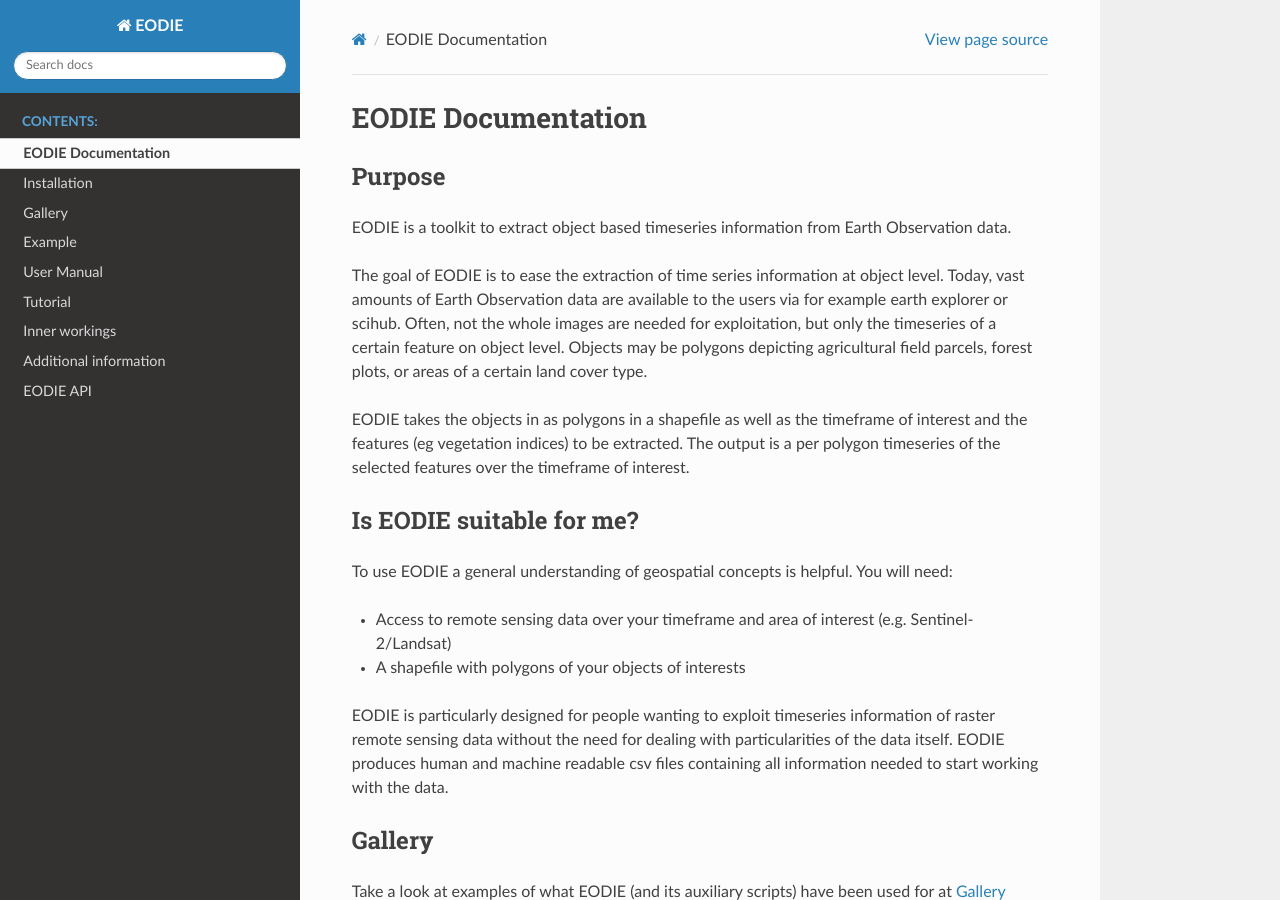
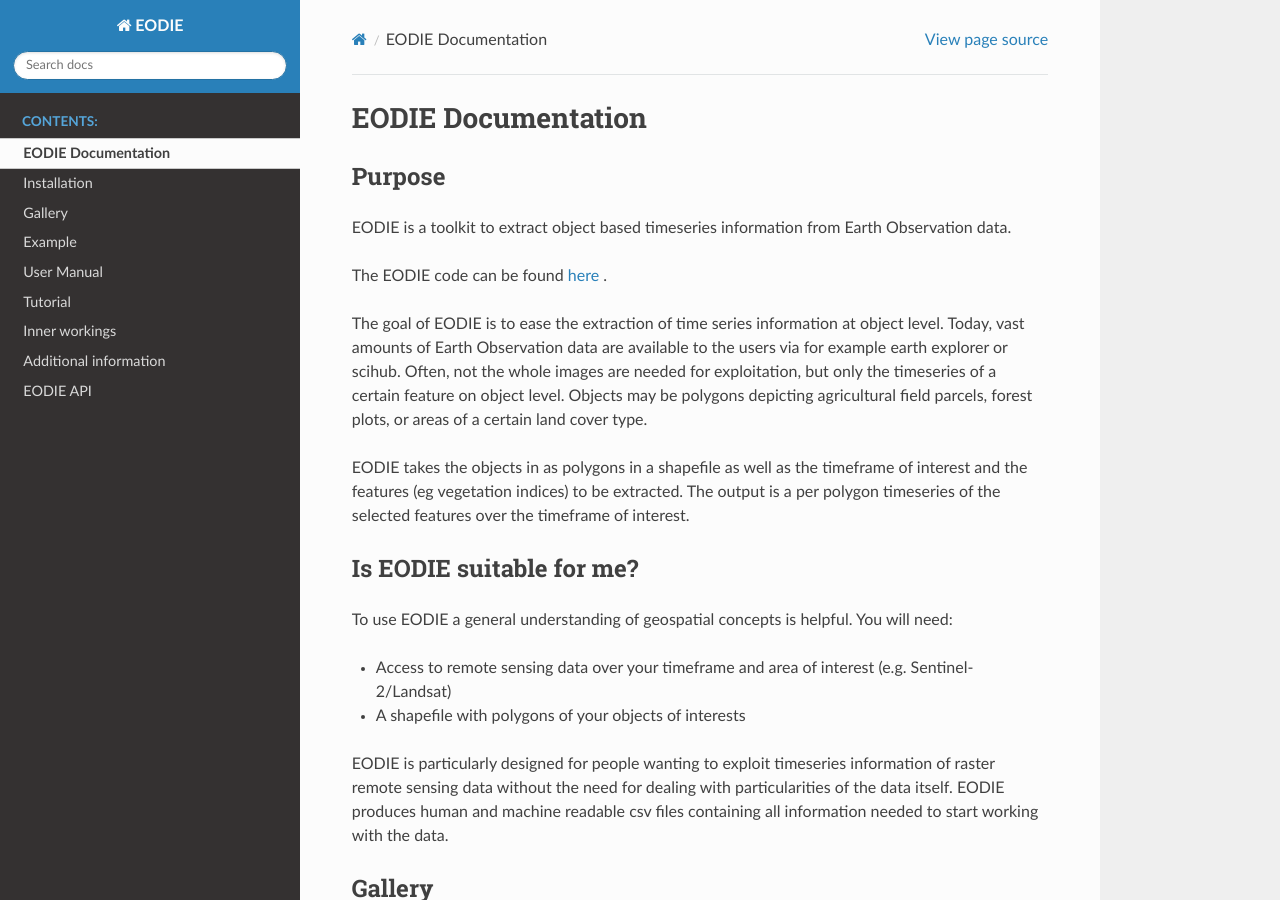
Before and after one commit to samumantha/EODIE, a Sphinx documentation site: the page built from docs/index.rst, in a window 1280 px wide and 900 px high. Built offline with Sphinx 7.4.7 and the Read the Docs theme 2.0.0, drawn with Linux system fonts in a browser that asks for light colours.

Commit message:
more central link to repo added, related #79

```diff
--- a/docs/index.rst
+++ b/docs/index.rst
@@ -9,6 +9,8 @@
 --------
 
 EODIE is a toolkit to extract object based timeseries information from Earth Observation data.
+
+The EODIE code can be found `here <https://gitlab.com/eetun-tiimi/EODIE>`_ .
 
 The goal of EODIE is to ease the extraction of time series information at object level. Today, vast amounts of
 Earth Observation data are available to the users via for example earth explorer or scihub. Often, not the whole images
```
